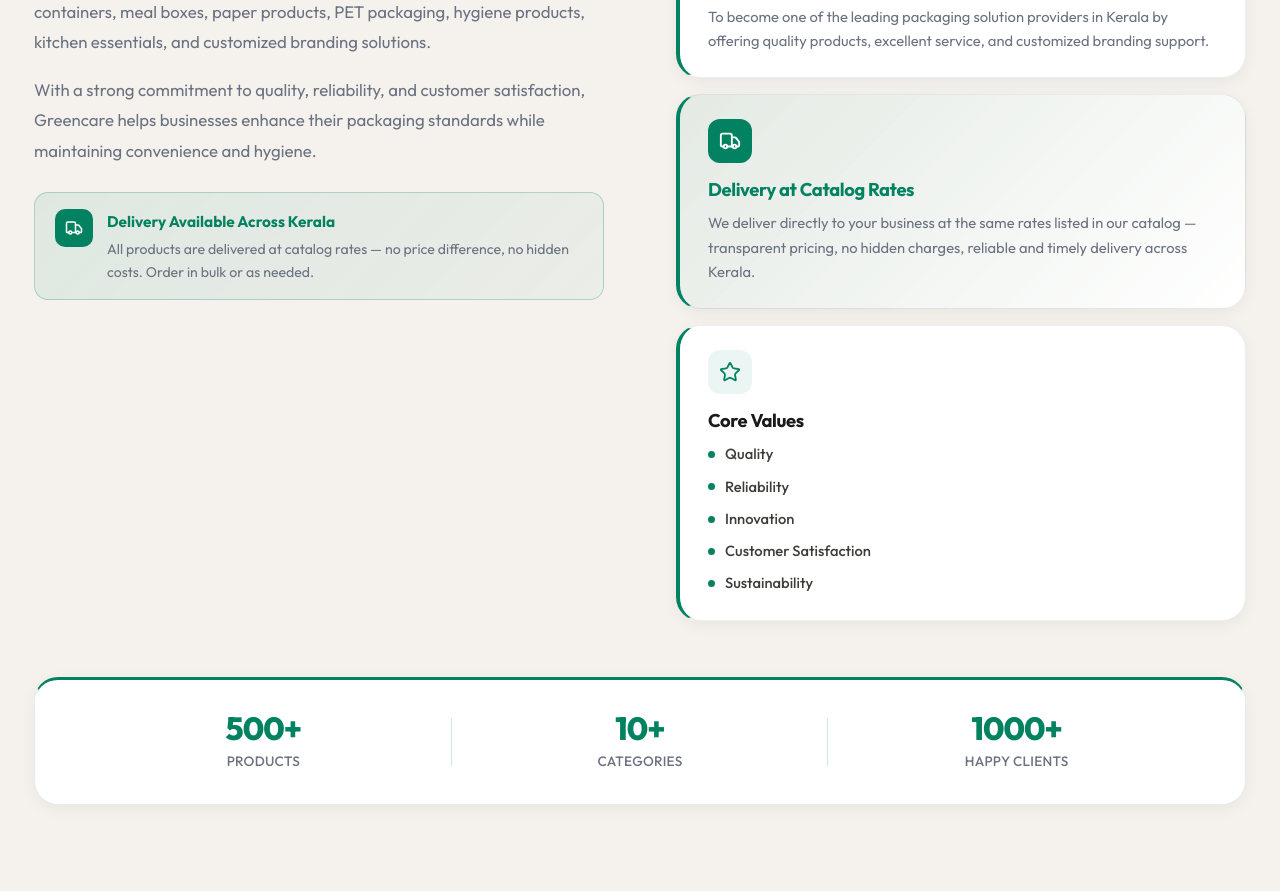
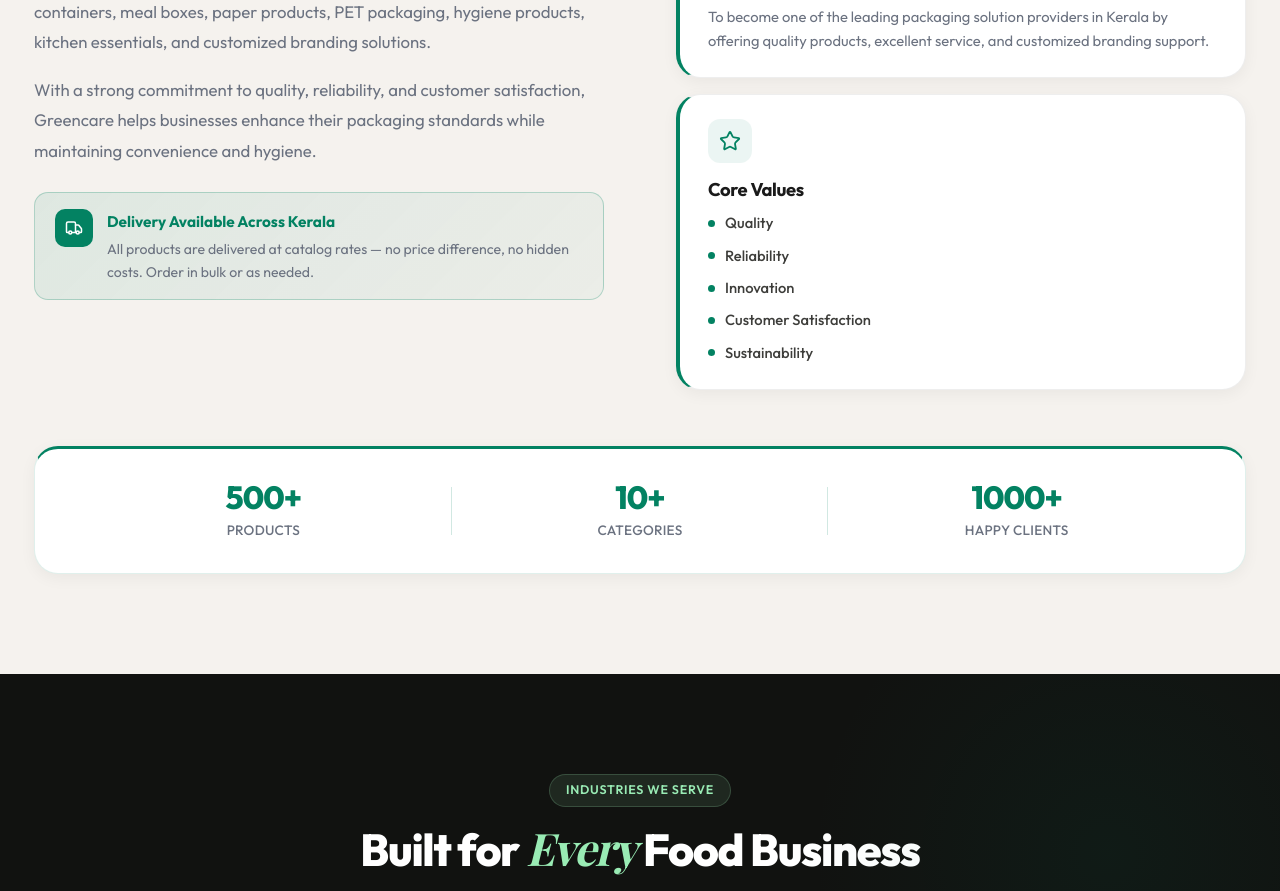
Before and after one commit to ananthaaa/greencare, a React (Vite) app in the folder greencare-website/: page / in a window 1280 px wide. Shown: the part 2440-3331 px from the top of the page. Built offline with nearby package versions, Linux system fonts and the light colour scheme; a web font is replaced by a local one.

Commit message:
refactor: remove unused Truck import from About.jsx

```diff
--- a/greencare-website/src/components/About.jsx
+++ b/greencare-website/src/components/About.jsx
@@ -14,12 +14,7 @@
     title: 'Our Vision',
     body: 'To become one of the leading packaging solution providers in Kerala by offering quality products, excellent service, and customized branding support.',
   },
-  {
-    icon: <Truck size={22} />,
-    title: 'Delivery at Catalog Rates',
-    body: 'We deliver directly to your business at the same rates listed in our catalog — transparent pricing, no hidden charges, reliable and timely delivery across Kerala.',
-    highlight: true,
-  },
+
   {
     icon: <Star size={22} />,
     title: 'Core Values',
```
